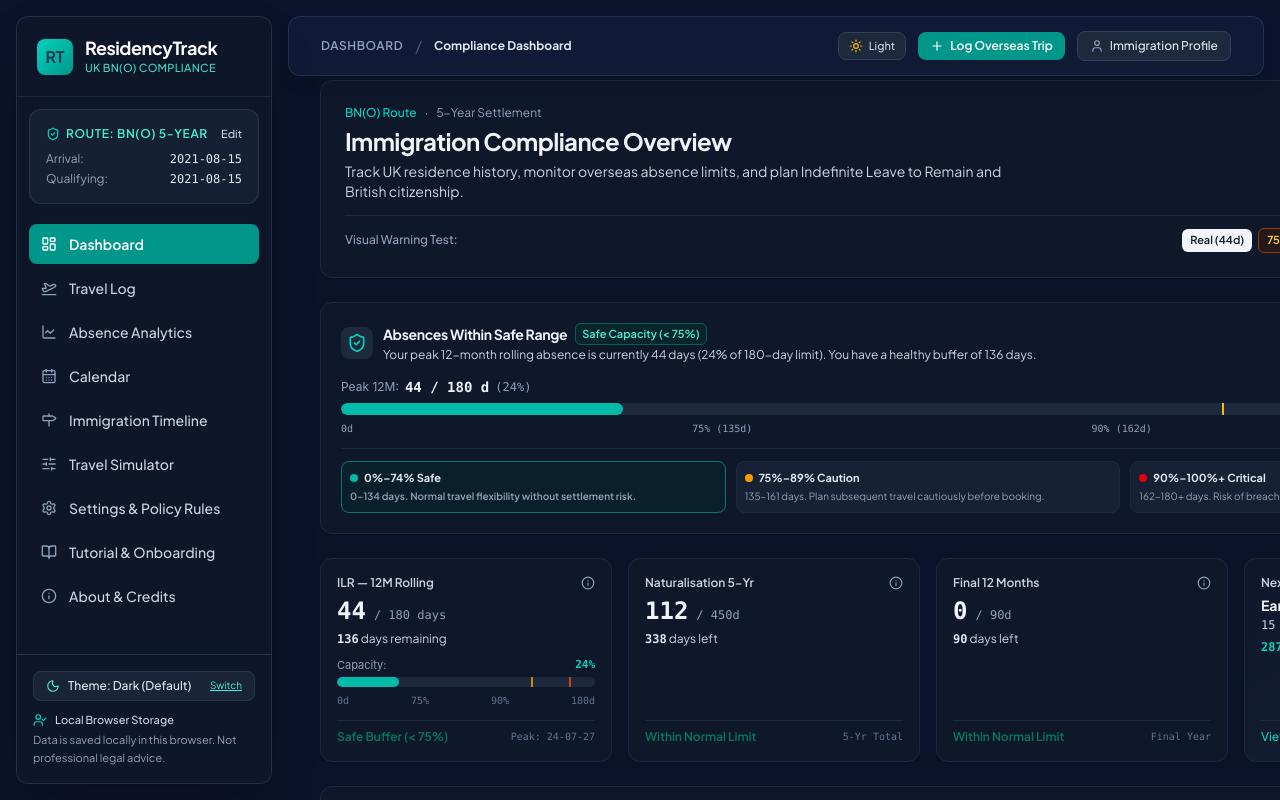
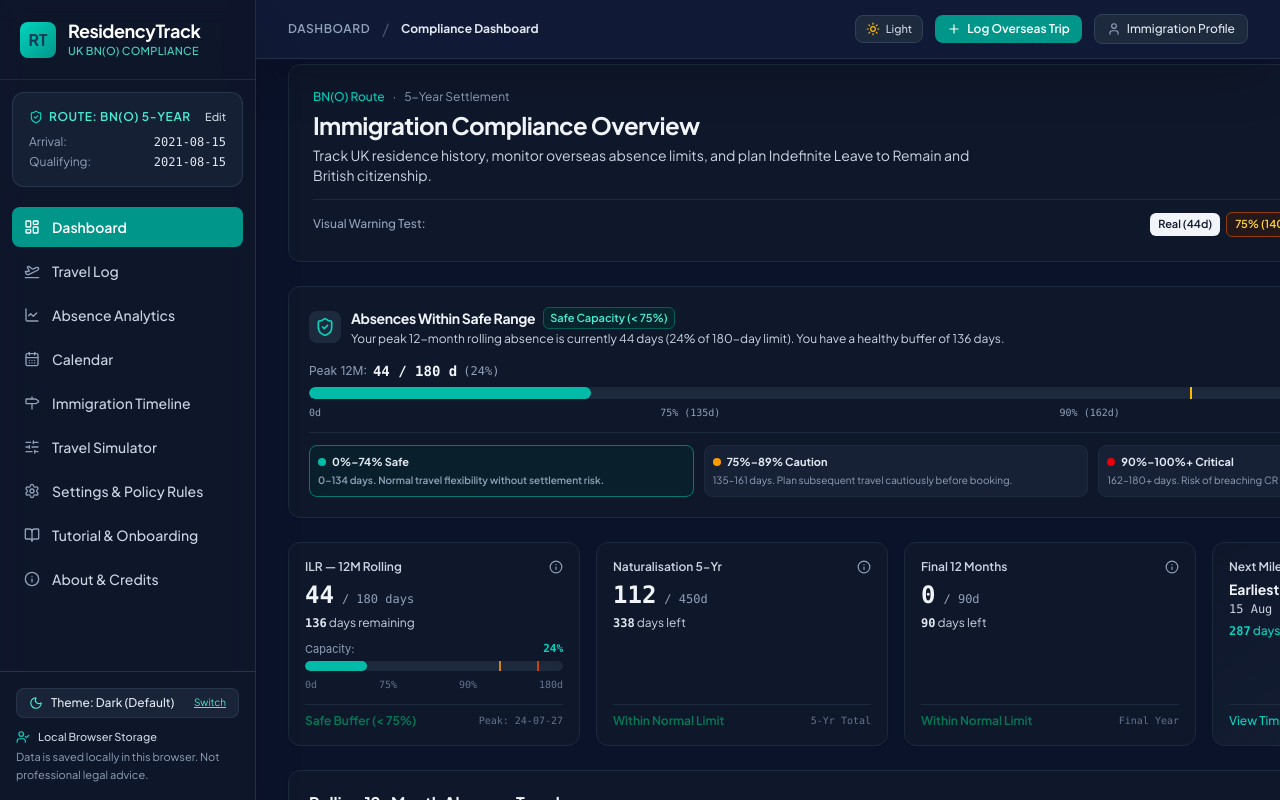
Before and after one commit to scmlewis/ResidencyTrack, a React (Vite) app: page / in a window 1280 px wide. Shown: the top 800 px of the page. Built offline with nearby package versions, Linux system fonts and the light colour scheme.

Commit message:
Fill edges: remove card rounding/borders on floating bars, make them full-bleed

```diff
--- a/src/App.tsx
+++ b/src/App.tsx
@@ -168,7 +168,7 @@ export const App: React.FC = () => {
       {/* Main Content Area */}
       <div className="flex-1 flex flex-col min-w-0 overflow-y-auto">
         {/* Top Header Bar */}
-        <header className="hidden lg:flex items-center justify-between px-8 py-3.5 bg-white/90 dark:bg-[#111C38]/90 backdrop-blur-md border border-slate-200/80 dark:border-slate-700/60 shrink-0 z-30 shadow-lg rounded-xl fixed top-4 left-[18rem] right-4 transition-colors">
+        <header className="hidden lg:flex items-center justify-between px-8 py-3.5 bg-white/90 dark:bg-[#111C38]/90 backdrop-blur-md border-b border-slate-200/80 dark:border-slate-700/60 shrink-0 z-30 shadow-2xl fixed top-0 left-[16rem] right-0 transition-colors">
           <div className="flex items-center gap-3">
             <span className="text-xs font-semibold text-slate-400 dark:text-slate-400 uppercase tracking-wider">
               {currentTab.replace('_', ' ')}
@@ -221,7 +221,7 @@ export const App: React.FC = () => {
         </header>
 
         {/* View Content Viewport */}
-        <main className="flex-1 p-3 sm:p-6 lg:p-8 pt-16 sm:pt-6 lg:pt-20 lg:ml-[18rem] lg:mr-4 pb-24 sm:pb-6 lg:pb-8 max-w-7xl w-full mx-auto min-w-0 overflow-x-auto">
+        <main className="flex-1 p-3 sm:p-6 lg:p-8 pt-16 sm:pt-6 lg:pt-16 lg:ml-[16rem] lg:mr-0 pb-24 sm:pb-6 lg:pb-8 max-w-7xl w-full mx-auto min-w-0 overflow-x-auto">
           {currentTab === 'dashboard' && (
             <DashboardView
               profile={profile}
--- a/src/components/Navigation.tsx
+++ b/src/components/Navigation.tsx
@@ -68,7 +68,7 @@ export const Navigation: React.FC<NavigationProps> = ({
   return (
     <>
       {/* Mobile Top Header */}
-      <header className="lg:hidden fixed top-3 left-3 right-3 z-40 flex items-center justify-between px-4 py-2.5 bg-slate-900/90 backdrop-blur-md text-white border border-slate-700/60 rounded-xl shadow-2xl transition-colors">
+      <header className="lg:hidden fixed top-0 left-0 right-0 z-40 flex items-center justify-between px-4 py-2.5 bg-slate-900/90 backdrop-blur-md text-white border-b border-slate-700/60 shadow-2xl transition-colors">
         <div className="flex items-center gap-2.5">
           <div className="w-7 h-7 rounded-lg bg-teal-600/30 border border-teal-500/40 flex items-center justify-center text-teal-300 font-bold text-xs tracking-wider">
             RT
@@ -136,7 +136,7 @@ export const Navigation: React.FC<NavigationProps> = ({
       )}
 
       {/* Mobile Bottom Thumb Navigation Bar */}
-      <nav aria-label="Mobile Navigation" className="lg:hidden fixed bottom-3 left-3 right-3 z-40 bg-slate-900/90 backdrop-blur-md border border-slate-700/60 rounded-xl shadow-2xl py-1 px-2 flex justify-around items-center">
+      <nav aria-label="Mobile Navigation" className="lg:hidden fixed bottom-0 left-0 right-0 z-40 bg-slate-900/90 backdrop-blur-md border-t border-slate-700/60 shadow-2xl py-1 px-2 flex justify-around items-center">
         {[
           { id: 'dashboard' as NavTab, label: 'Overview', icon: LayoutDashboard },
           { id: 'travel_log' as NavTab, label: 'Trips', icon: PlaneTakeoff },
@@ -172,7 +172,7 @@ export const Navigation: React.FC<NavigationProps> = ({
       </nav>
 
       {/* Desktop Persistent Sidebar */}
-      <aside className="hidden lg:flex flex-col w-64 bg-slate-900/95 text-white border border-slate-700/60 shrink-0 select-none rounded-xl shadow-2xl backdrop-blur-md fixed top-4 left-4 bottom-4 z-40 overflow-hidden">
+      <aside className="hidden lg:flex flex-col w-64 bg-slate-900/95 text-white border-r border-slate-700/60 shrink-0 select-none backdrop-blur-md fixed top-0 left-0 bottom-0 z-40 overflow-hidden shadow-2xl">
         {/* Brand Zone */}
         <div className="p-5 border-b border-slate-800">
           <div className="flex items-center gap-3">
```
